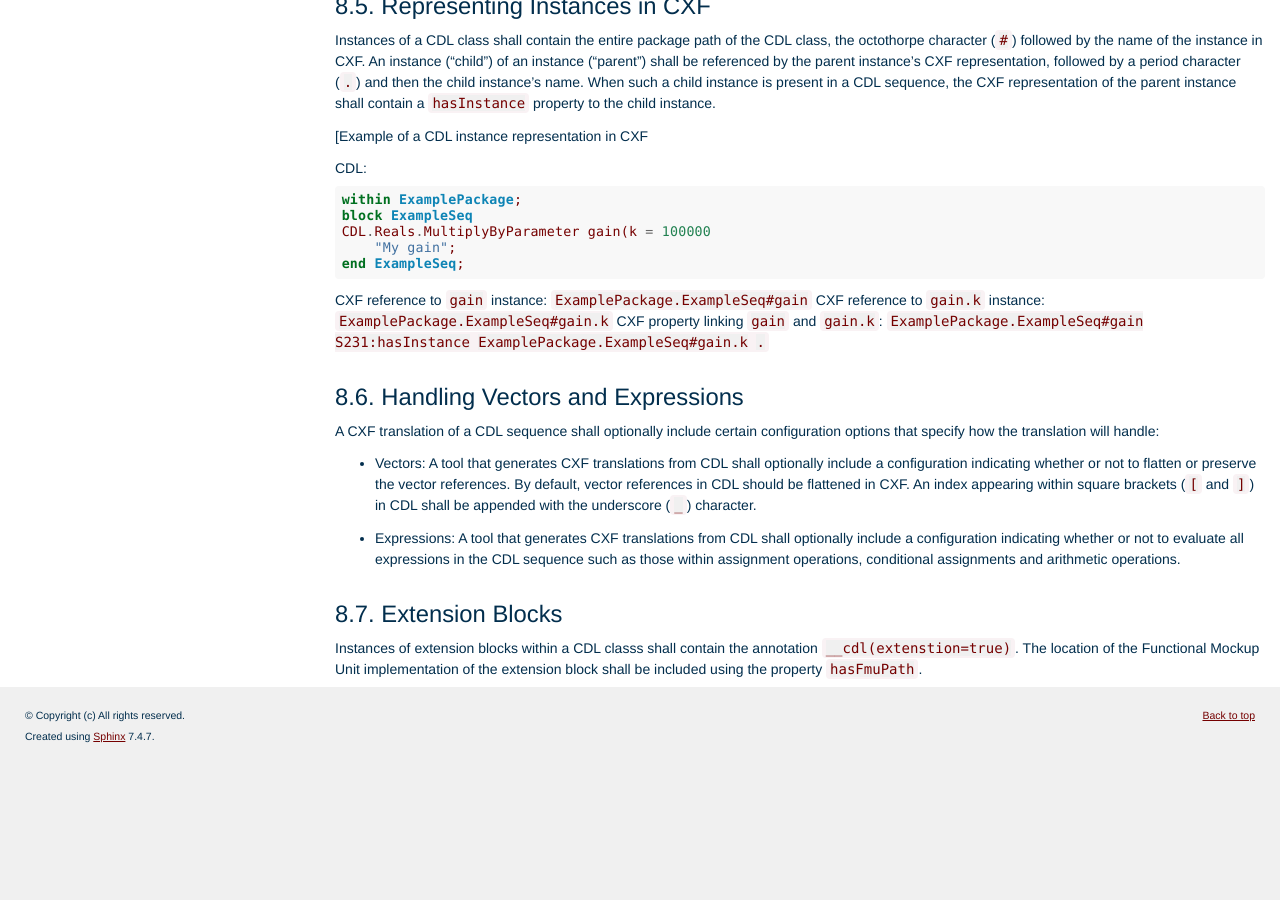
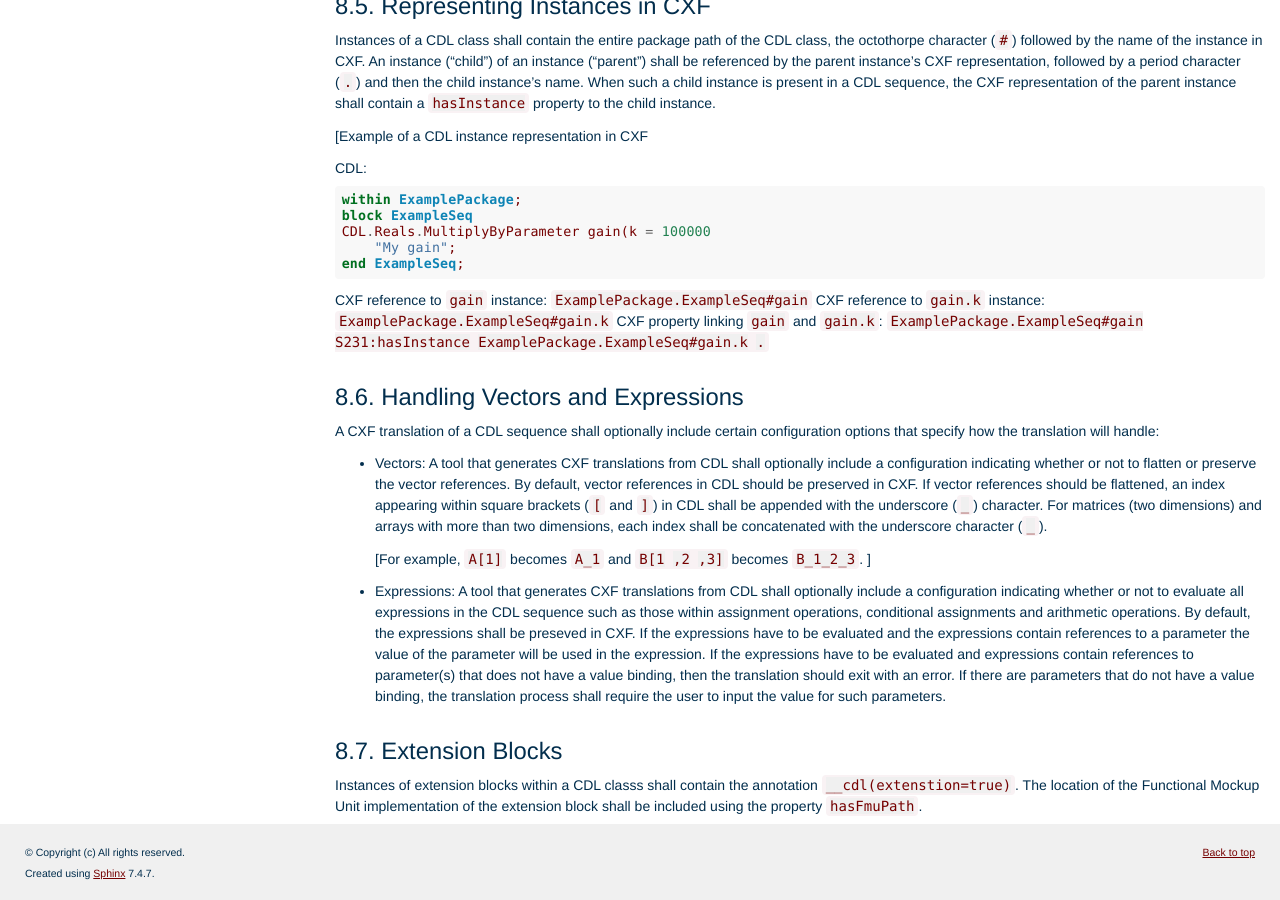
Before and after one commit to lbl-srg/obc, a Sphinx documentation site: the page built from specification/source/cxf.rst, in a window 1280 px wide and 900 px high, scrolled down 3097 px. Built offline with Sphinx 7.4.7, drawn with Linux system fonts in a browser that asks for light colours; before the commit the page ends 3860 px from its top, so only the background shows below that.

Commit message:
updating expression evaluation text

```diff
--- a/specification/source/cxf.rst
+++ b/specification/source/cxf.rst
@@ -250,16 +250,36 @@ how the translation will handle:
   from CDL shall optionally include a configuration
   indicating whether or not to flatten or
   preserve the vector references. By default,
-  vector references in CDL should be flattened
-  in CXF. An index appearing within square
+  vector references in CDL should be preserved
+  in CXF. If vector references should be flattened,
+  an index appearing within square
   brackets (``[`` and ``]``) in CDL shall be
   appended with the underscore (``_``) character.
+  For matrices (two dimensions) and arrays with more than
+  two dimensions, each index shall be concatenated
+  with the underscore character (``_``).
+
+  [For example, ``A[1]`` becomes ``A_1`` and ``B[1 ,2 ,3]``
+  becomes ``B_1_2_3``.
+  ]
 * Expressions: A tool that generates CXF translations
   from CDL shall optionally include a configuration
   indicating whether or not to evaluate all
   expressions in the CDL sequence such as those
   within assignment operations, conditional
-  assignments and arithmetic operations.
+  assignments and arithmetic operations. By default,
+  the expressions shall be preseved in CXF. If the
+  expressions have to be evaluated and the expressions
+  contain references to a parameter the value of the
+  parameter will be used in the expression. If the
+  expressions have to be evaluated and expressions
+  contain references to parameter(s) that does not have
+  a value binding, then the translation should exit
+  with an error. If there are parameters that do not
+  have a value binding, the translation process
+  shall require the user to input the value for
+  such parameters.
+
 
 Extension Blocks
 ^^^^^^^^^^^^^^^^
```
